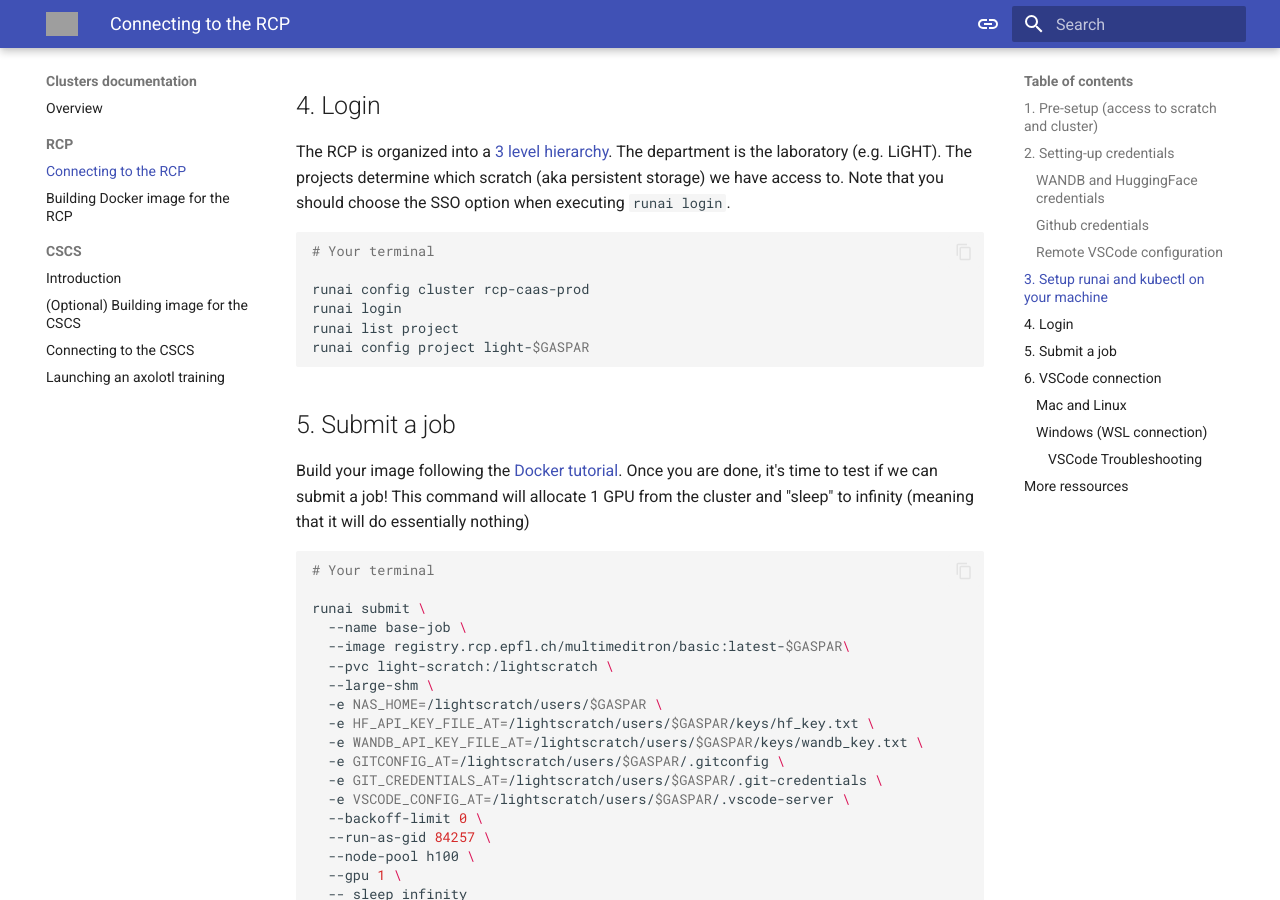
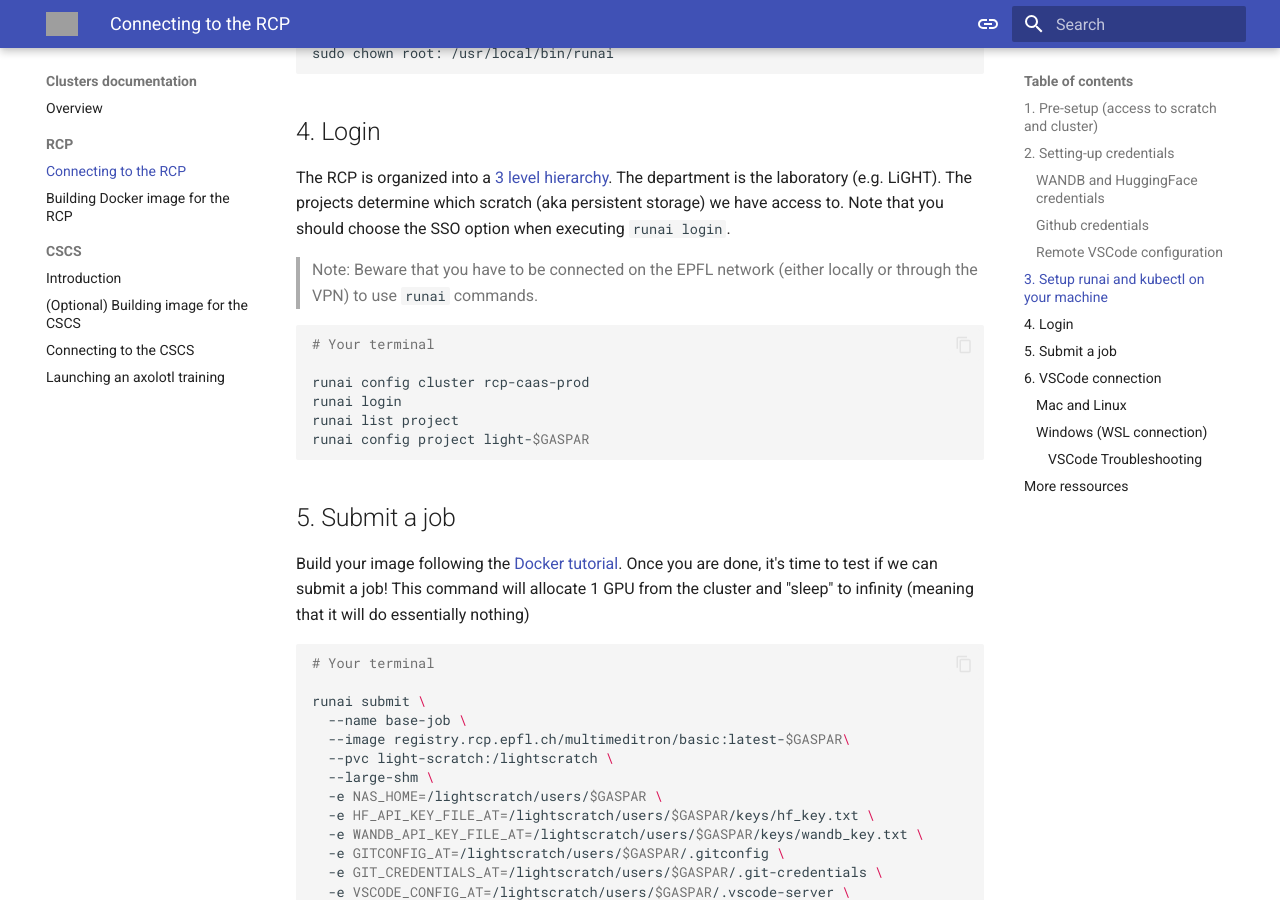
Before and after one commit to EPFLiGHT/LiGHT-doc, an MkDocs documentation site: the page built from docs/clusters/rcp/rcp.md, in a window 1280 px wide and 900 px high, scrolled down 3072 px. Built offline with MkDocs 1.6.1 and Material for MkDocs 9.7.7, drawn with Linux system fonts in a browser that asks for light colours; some of the changed text lies outside the part shown; grey boxes are pictures that could not be loaded.

Commit message:
Update RCP connection instructions for clarity
Clarified network connection requirement for accessing groups and using runai commands.

````diff
--- a/docs/clusters/rcp/rcp.md
+++ b/docs/clusters/rcp/rcp.md
@@ -2,7 +2,7 @@
 
 ## 1. Pre-setup (access to scratch and cluster)
 
-Please ask [Peter](mailto:peter.ahumuza@epfl.ch) to add you to the corresponding groups (send a message on Slack to get a faster answer). You can check your groups at [groups.epfl.ch](https://groups.epfl.ch/).
+Please ask [Peter](mailto:peter.ahumuza@epfl.ch) to add you to the corresponding groups (send a message on Slack to get a faster answer). You can check your groups at [groups.epfl.ch](https://groups.epfl.ch/), when connected on the EPFL network (either locally or through the VPN).
 
 ## 2. Setting-up credentials
 
@@ -124,6 +124,8 @@
 ## 4. Login
 
 The RCP is organized into a [3 level hierarchy](https://wiki.rcp.epfl.ch/en/home/CaaS/FAQ/how-to-use-runai#access-hierarchy). The department is the laboratory (e.g. LiGHT). The projects determine which scratch (aka persistent storage) we have access to. Note that you should choose the SSO option when executing `runai login`.
+
+> Note: Beware that you have to be connected on the EPFL network (either locally or through the VPN) to use `runai` commands.
 
 
 ```bash
````
